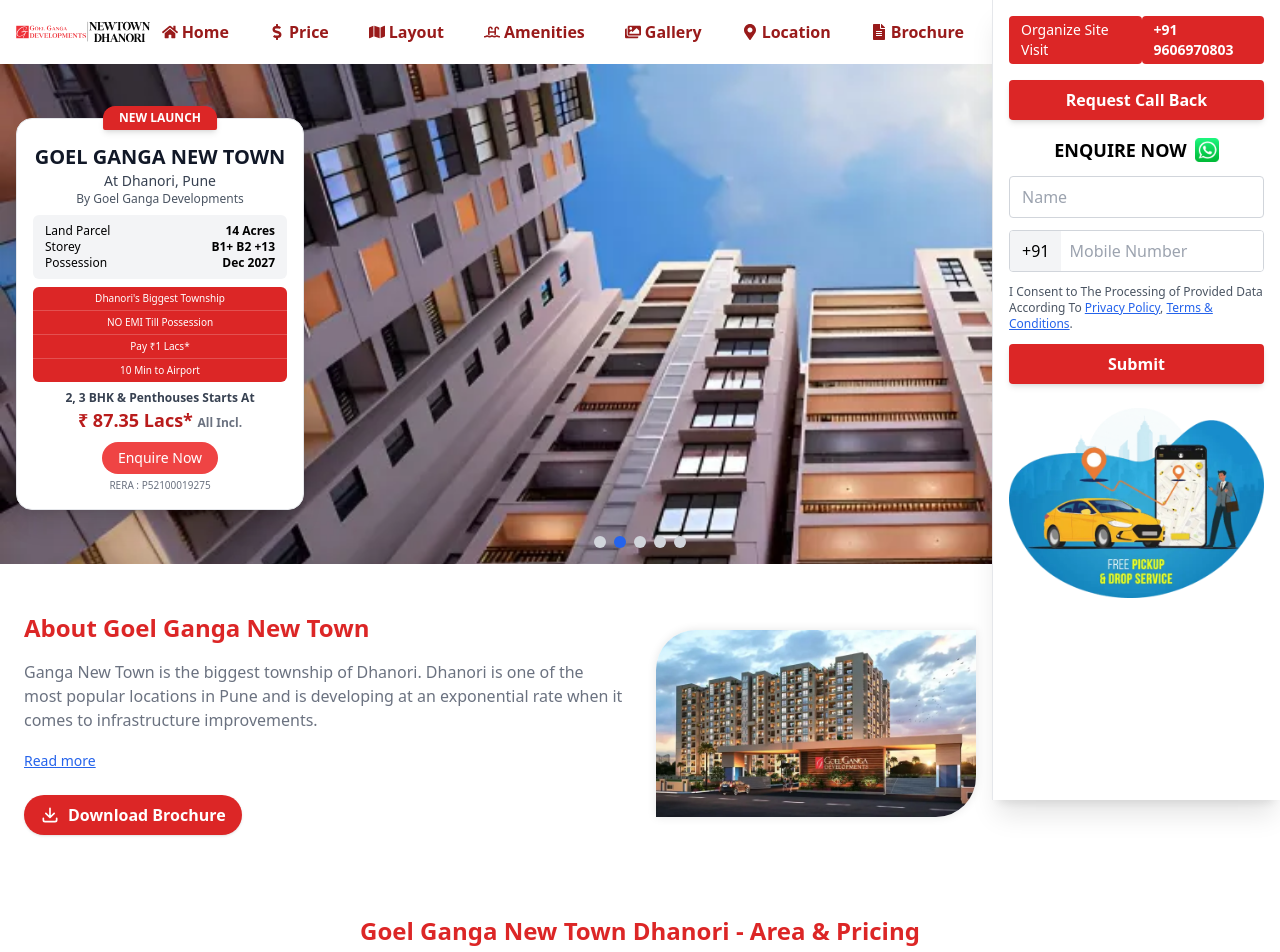
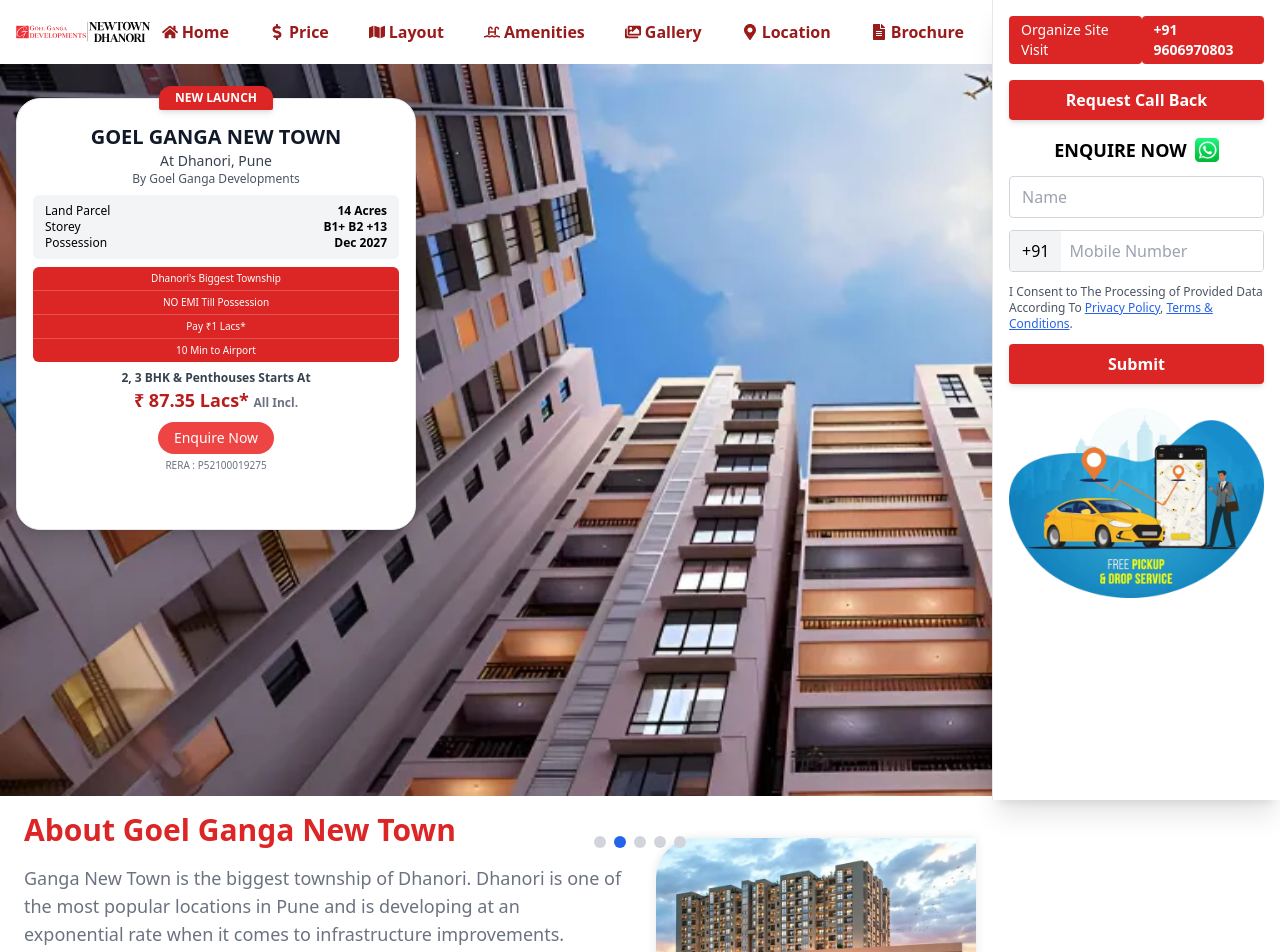
Before and after one commit to anuskas05/prrrominds, a React (Vite) app: page / in a window 1280 px wide. Shown: the top 952 px of the page. Built offline with nearby package versions, Linux system fonts and the light colour scheme.

Commit message:
commit change

```diff
--- a/src/App.jsx
+++ b/src/App.jsx
@@ -5,6 +5,7 @@
 import PropertyInfo from './components/PropertyInfo';
 import PropertyCard from './components/PropertyCard';
 import AboutGoelGanga from './components/AboutGoelGanga';
+
 function App() {
   return (
     <div>
@@ -14,15 +15,20 @@
         <HeroImageSlider />
 
         {/* Optional dark overlay for better readability */}
-      <div className="absolute inset-0 " />
+        <div className="absolute inset-0" />
 
         {/* Property Info Card Positioned */}
         <div className="absolute top-1/2 left-4 transform -translate-y-1/2 z-20">
           <PropertyInfo />
         </div>
       </div>
-    <AboutGoelGanga/>
-      <PropertyCard/>
+
+      {/* Add margin-top to avoid overlap with HeroImageSlider */}
+      <div className="mt-[200px]">
+        <AboutGoelGanga />
+      </div>
+
+      <PropertyCard />
     </div>
   );
 }
--- a/src/components/AboutGoelGanga.jsx
+++ b/src/components/AboutGoelGanga.jsx
@@ -4,18 +4,18 @@
   return (
     <section className="flex flex-col md:flex-row items-center justify-between gap-8 px-6 py-12 bg-white">
       {/* Text Content */}
-      <div className="md:w-1/2">
-        <h2 className="text-red-600 text-2xl font-bold mb-4">
+      <div className="md:w-1/2 text-center md:text-left">
+        <h2 className="text-red-600 text-2xl sm:text-3xl font-bold mb-4">
           About Goel Ganga New Town
         </h2>
-        <p className="text-gray-500 text-base mb-4">
+        <p className="text-gray-500 text-base sm:text-lg mb-4">
           Ganga New Town is the biggest township of Dhanori. Dhanori is one of
           the most popular locations in Pune and is developing at an
           exponential rate when it comes to infrastructure improvements.
         </p>
         <a
           href="#"
-          className="text-blue-600 underline text-sm inline-block mb-6"
+          className="text-blue-600 underline text-sm sm:text-base inline-block mb-6"
         >
           Read more
         </a>
@@ -39,18 +39,17 @@
       </div>
 
       {/* Image with curved border matching reference */}
-      <div className="md:w-1/2">
+      <div className="md:w-1/2 flex justify-align">
         <div className="relative">
           <img
             src="/gall6.webp"
             alt="Goel Ganga New Town"
-  className="w-32 md:w-80"
+            className="w-48 sm:w-64 md:w-80"
             style={{
               borderRadius: '40px 0 40px 0',
               boxShadow: '0 0 10px rgba(0, 0, 0, 0.1)',
             }}
           />
-
         </div>
       </div>
     </section>
--- a/src/components/HeroImageSlider.jsx
+++ b/src/components/HeroImageSlider.jsx
@@ -1,5 +1,6 @@
 import React, { useEffect, useState } from 'react';
 import PropertyInfo from './PropertyInfo';
+
 const images = [
   '/img1.webp',
   '/img2.webp',
@@ -28,8 +29,7 @@
   };
 
   return (
-
-    <div className="relative w-full h-[500px] overflow-hidden">
+    <div className="relative w-full h-[500px] sm:h-[600px] lg:h-[700px] xl:h-[800px] overflow-hidden">
       {/* Slider track */}
       <div
         className="flex transition-transform duration-1000 ease-in-out"
@@ -43,7 +43,7 @@
             key={index}
             src={src}
             alt={`Slide ${index}`}
-            className="w-full h-[500px] object-cover flex-shrink-0"
+            className="w-full h-full object-cover flex-shrink-0"
             style={{ width: `${100 / images.length}%` }}
           />
         ))}
@@ -60,7 +60,6 @@
       </div>
 
       {/* Navigation buttons */}
-
       <button
         onClick={goToNextSlide}
         className="absolute right-4 top-1/2 transform -translate-y-1/2 text-white bg-black bg-opacity-50 p-2 rounded-full z-10"
--- a/src/components/PropertyInfo.jsx
+++ b/src/components/PropertyInfo.jsx
@@ -13,7 +13,8 @@
       {/* Enquiry Modal */}
       {showEnquiry && (
         <div className="fixed left-0 w-screen h-screen z-30 flex items-center justify-center">
-    <div className="bg-white rounded-xl w-full max-w-sm mx-2  p-5 relative">
+            <div className="bg-white rounded-xl w-full max-w-xs mx-2 p-5 relative min-h-[500px]">
+
             <button
               className="absolute top-2 right-3 text-gray-600 text-xl"
               onClick={() => setShowEnquiry(false)}
@@ -89,14 +90,17 @@
       )}
 
       {/* Card */}
-      <div className="relative w-72">
-        <div className="absolute -top-3 left-1/2 transform -translate-x-1/2 z-10">
+      <div className="relative w-56 sm:w-90 lg:w-72 xl:w-[400px] transform -translate-y-120">
+
+
+
+        <div className="absolute -top-3 left-1/2 transform -translate-x-1/2 z-20">
           <div className="bg-red-600 text-white text-xs font-semibold py-1 px-4 rounded-t-xl rounded-b-sm shadow-md">
             NEW LAUNCH
           </div>
         </div>
 
-        <div className="bg-white rounded-2xl shadow-xl overflow-hidden border border-gray-200 pt-6">
+        <div className="bg-white rounded-3xl shadow-xl overflow-hidden border border-gray-200 pt-6 pb-8 sm:pb-10">
           <div className="px-4 pb-4 text-center">
             <h2 className="text-xl font-bold text-gray-900">GOEL GANGA NEW TOWN</h2>
             <p className="text-sm text-gray-700">At Dhanori, Pune</p>
@@ -130,7 +134,6 @@
           </div>
         </div>
       </div>
-
     </>
   );
 }
```
Lines whose indentation alone changed are shown as unchanged.
